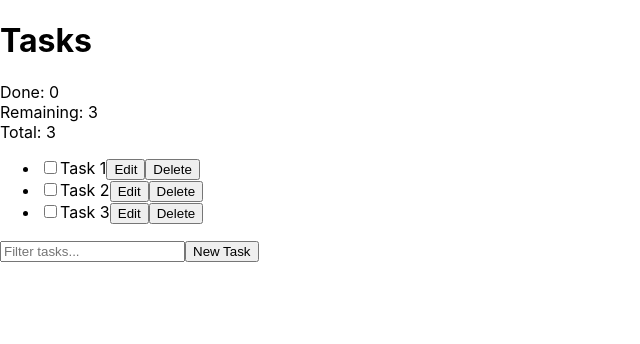
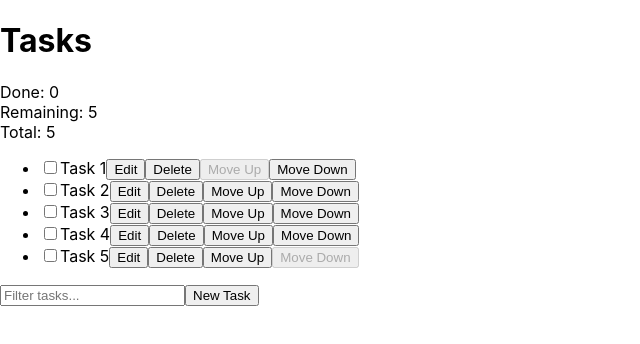
Before and after one commit to Edouard-Pon/react-todo-list, a React (Create React App) app: page / in a window 1280 px wide. Shown: the top 344 px of the page, without its empty margins (0-640 px from the left). Built offline with nearby package versions, Linux system fonts and the light colour scheme.

Commit message:
Implement task order
Implement move up or down for task

```diff
--- a/src/App.js
+++ b/src/App.js
@@ -10,9 +10,11 @@ class App extends React.Component {
     super(props);
     this.state = {
       tasks: [
-        { id: '1', name: 'Task 1', done: false },
-        { id: '2', name: 'Task 2', done: false },
-        { id: '3', name: 'Task 3', done: false }
+        { id: '1', name: 'Task 1', done: false, order: 1 },
+        { id: '2', name: 'Task 2', done: false, order: 2 },
+        { id: '3', name: 'Task 3', done: false, order: 3},
+        { id: '4', name: 'Task 4', done: false, order: 4 },
+        { id: '5', name: 'Task 5', done: false, order: 5 }
       ],
       filter: '',
       selectedTask: null,
@@ -47,10 +49,11 @@ class App extends React.Component {
         selectedTask: null
       }));
     } else {
+      if (name.trim() === '') return;
       this.setState(prevState => ({
         tasks: [
           ...prevState.tasks,
-          { id: uuid(), name, done: false }
+          { id: uuid(), name, done: false, order: prevState.tasks.length + 1 }
         ]
       }));
     }
@@ -74,6 +77,25 @@ class App extends React.Component {
     this.setState({ isPopupVisible: false });
   }
 
+  moveTask = (id, direction) => {
+    this.setState(prevState => {
+      const tasks = [...prevState.tasks];
+      const taskIndex = tasks.findIndex(task => task.id === id);
+
+      if (direction === 'up' && taskIndex > 0) {
+        [tasks[taskIndex - 1], tasks[taskIndex]] = [tasks[taskIndex], tasks[taskIndex - 1]];
+      } else if (direction === 'down' && taskIndex < tasks.length - 1) {
+        [tasks[taskIndex + 1], tasks[taskIndex]] = [tasks[taskIndex], tasks[taskIndex + 1]];
+      }
+
+      tasks.forEach((task, index) => {
+        task.order = index + 1;
+      });
+
+      return { tasks };
+    });
+  }
+
   render() {
     return (
       <div className="App">
@@ -91,6 +113,8 @@ class App extends React.Component {
               </span>
               <button onClick={() => this.displayEditTask(task)}>Edit</button>
               <button onClick={() => this.deleteTask(task.id)}>Delete</button>
+              <button disabled={task.order === 1} onClick={() => this.moveTask(task.id, 'up')}>Move Up</button>
+              <button disabled={task.order === this.state.tasks.length} onClick={() => this.moveTask(task.id, 'down')}>Move Down</button>
             </li>
           ))}
         </ul>
```
